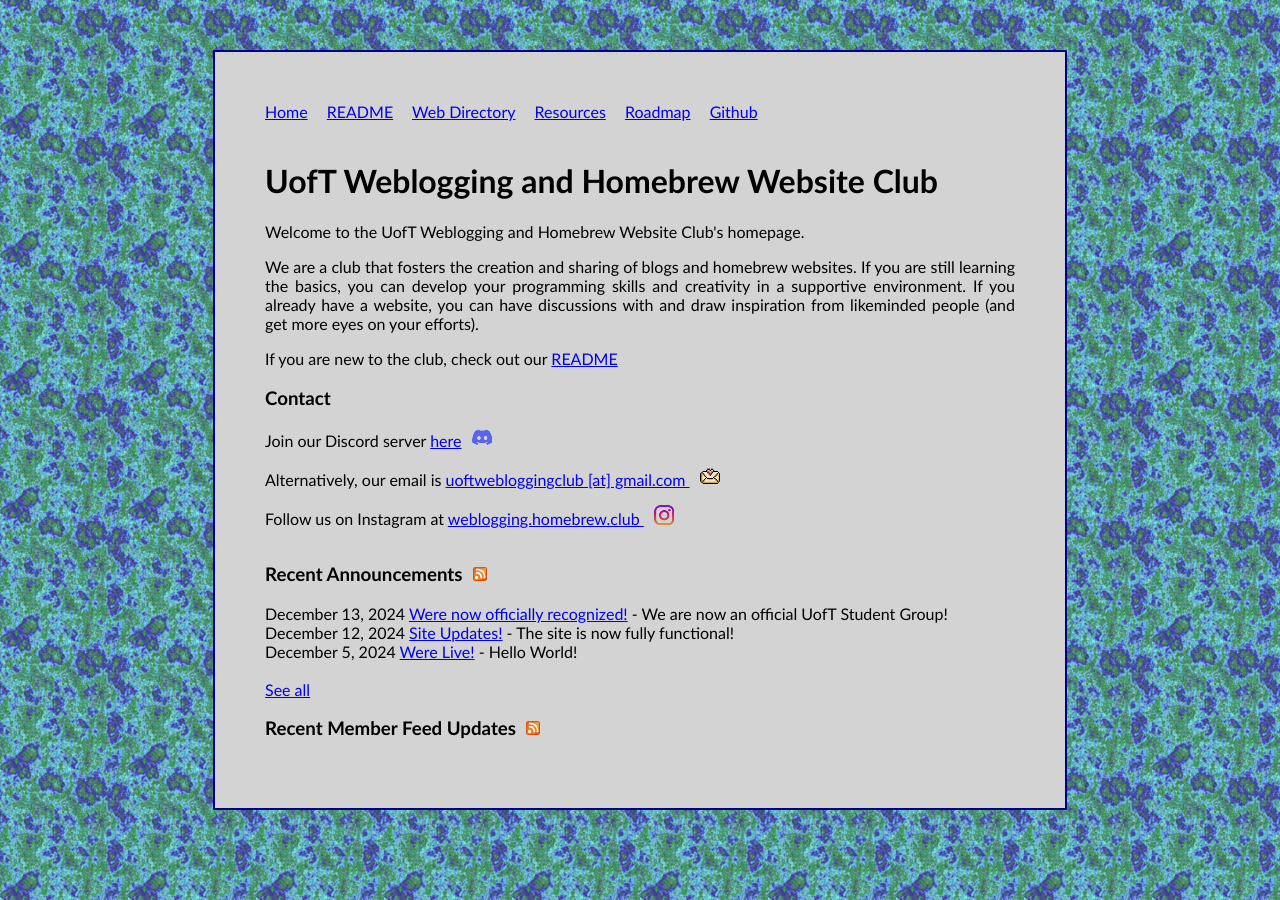
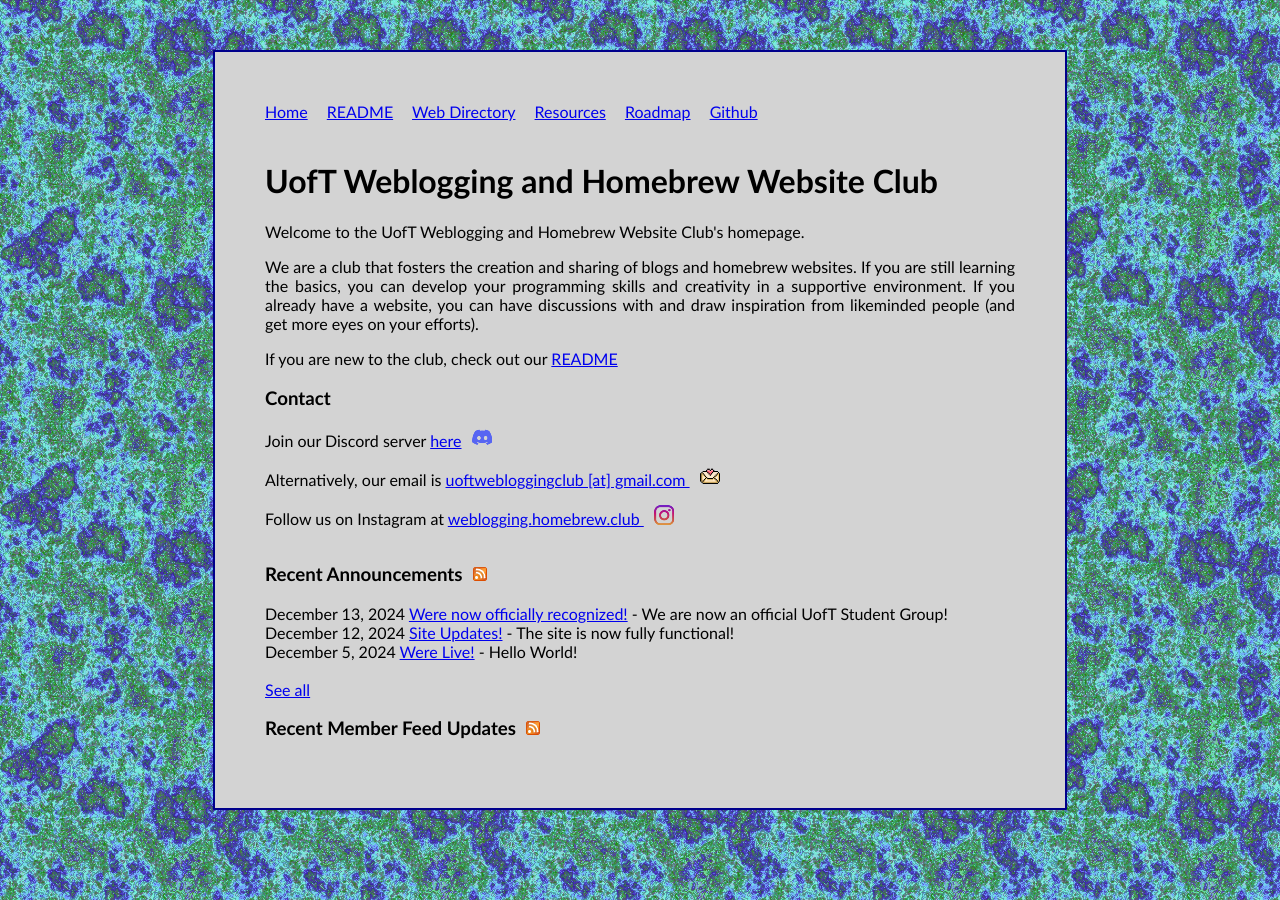
Before and after one commit to uoftwebloggingclub/uoftwebloggingclub.neocities.org, a Jekyll site: the page built from index.html, in a window 1280 px wide. Built offline with Jekyll 4.4.1, drawn with Linux system fonts in a browser that asks for light colours.

Commit message:
Undo stupid background change

```diff
--- a/assets/css/index.scss
+++ b/assets/css/index.scss
@@ -4,7 +4,7 @@
 
 
 html {
-    background-image: url("/assets/img/back-main.jpg"); // https://bettysgraphics.neocities.org/images/backgrounds/187.GIF
+    background-image: url("/assets/img/back-main.gif"); // https://bettysgraphics.neocities.org/images/backgrounds/187.GIF
     background-repeat: repeat;
     image-rendering: pixelated;
 }
```
Also changed, not shown: assets/img/back-main.gif (added), assets/img/back-main.jpg (deleted), assets/img/img_source/back-main.gif (deleted).
